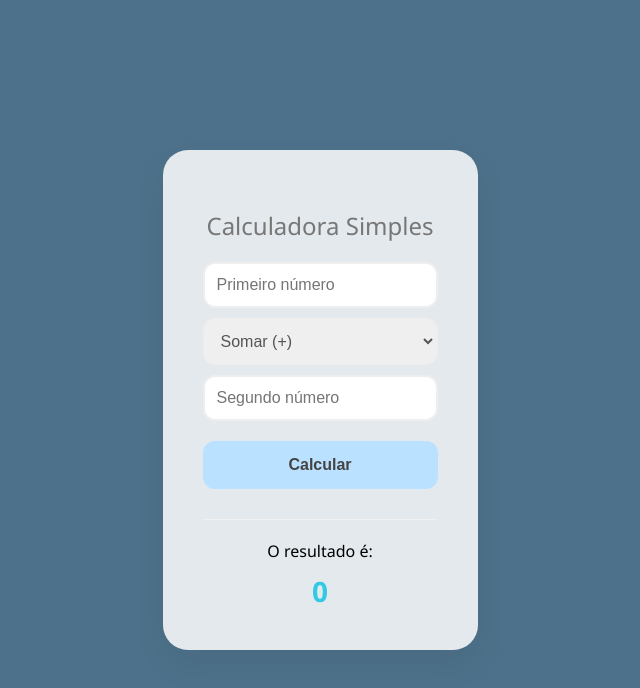
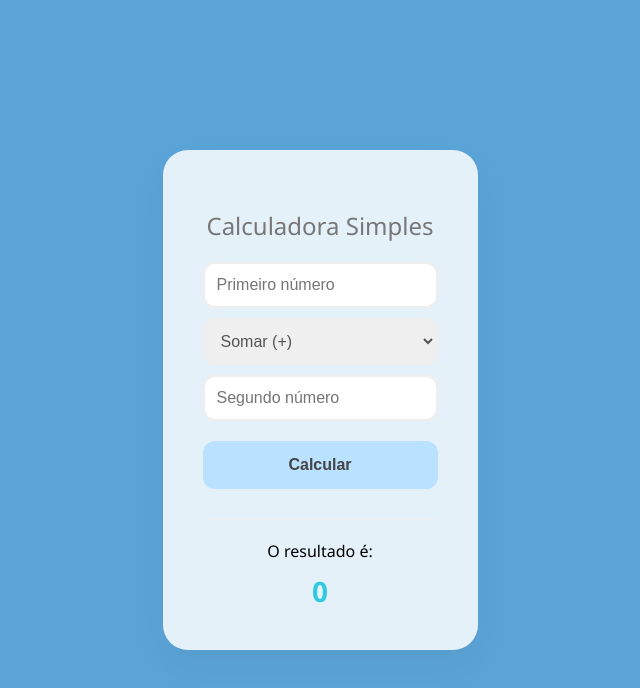
Before and after one commit to JulianMelo7/Devops, a plain HTML site: page index.html in a window 1280 px wide. Shown: the whole page, without its empty margins (320-960 px from the left). Drawn offline with Linux system fonts and the light colour scheme.

Commit message:
background color

```diff
--- a/ss.css
+++ b/ss.css
@@ -5,7 +5,7 @@ body {
     align-items: center;
     height: 100vh;
     margin: 0;
-    background-color: #4d718a;
+    background-color: #5ba4d8;
     font-family: 'Segoe UI', sans-serif;
 }
 
```
